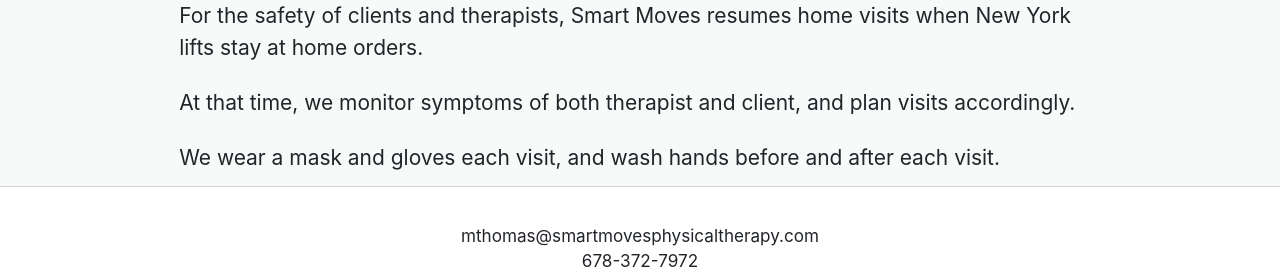
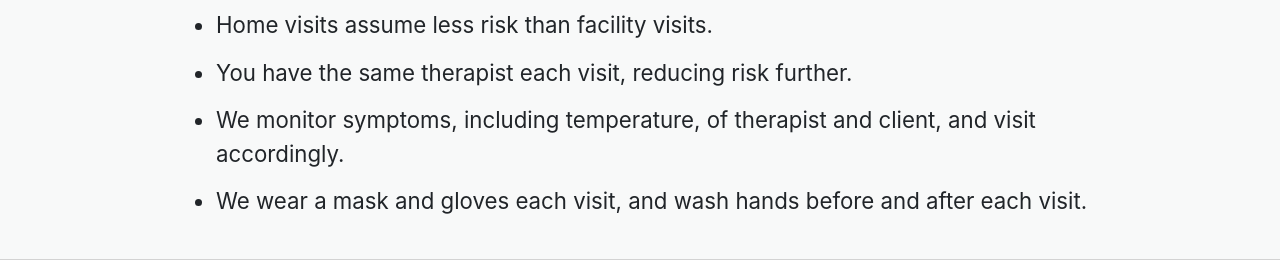
Before and after one commit to kudukacar/smart-blog, a Gatsby site: page /covid in a window 1280 px wide. Shown: the part 158-437 px from the top of the page. Built offline with nearby package versions, Linux system fonts and the light colour scheme; Gatsby itself is replaced by a stand-in of ours; some packages are replaced by stand-ins of ours.

Commit message:
change covid 19 response

```diff
--- a/package.json
+++ b/package.json
@@ -9,7 +9,7 @@
   },
   "dependencies": {
     "bootstrap": "^4.3.1",
-    "gatsby": "^2.17.11",
+    "gatsby": "^2.24.11",
     "gatsby-image": "^2.2.31",
     "gatsby-plugin-feed": "^2.3.20",
     "gatsby-plugin-google-analytics": "^2.1.25",
@@ -28,6 +28,7 @@
     "gatsby-transformer-sharp": "^2.3.3",
     "prismjs": "^1.17.1",
     "react": "^16.12.0",
+    "react-bootstrap": "^1.3.0",
     "react-dom": "^16.12.0",
     "react-helmet": "^5.2.1",
     "react-icons": "^3.8.0",
--- a/src/components/footer.js
+++ b/src/components/footer.js
@@ -11,9 +11,9 @@
     <div>678-372-7972</div>
     <div>Serves Queens, Nassau County, and Manhattan</div>
     <div>
-      <a href="https://www.facebook.com/floralparknewyork"><FaFacebook /></a>
-      <a href="https://twitter.com/movesphysical"><FaTwitter /></a>
-      <a href="https://www.linkedin.com/company/smart-moves-physical-therapy"><FaLinkedin /></a>
+      <a href="https://www.facebook.com/floralparknewyork" aria-label="facebook"><FaFacebook /></a>
+      <a href="https://twitter.com/movesphysical" aria-label="twitter"><FaTwitter /></a>
+      <a href="https://www.linkedin.com/company/smart-moves-physical-therapy" aria-label="linkedin"><FaLinkedin /></a>
     </div>
     <div className="copyright">©2019 BY SMART MOVES PHYSICAL THERAPY</div>
   </div>
--- a/src/pages/covid.js
+++ b/src/pages/covid.js
@@ -11,13 +11,24 @@
         description="Smart Moves Physical Therapy COVID-19 response"
       />
       <NavBar />
-      <div className="contact">
-        <div className="contactsection">
-          <div className="contactheader">COVID-19 Response</div>
-          <div className="contactinfo">For the safety of clients and therapists, Smart Moves resumes home visits when New York lifts stay at home orders.</div>
-          <div className="contactinfo">At that time, we monitor symptoms of both therapist and client, and plan visits accordingly.</div>
-          <div className="contactinfo">We wear a mask and gloves each visit, and wash hands before and after each visit.</div>
+      <div className="covid">
+        <div className="balanceheader">
+          COVID-19 Response: Smart Moves is open!
         </div>
+        <ul className="covidresponse">
+          <li>Home visits assume less risk than facility visits.</li>
+          <li>
+            You have the same therapist each visit, reducing risk further.
+          </li>
+          <li>
+            We monitor symptoms, including temperature, of therapist and
+            client, and visit accordingly.
+          </li>
+          <li>
+            We wear a mask and gloves each visit, and wash hands before and
+            after each visit.
+          </li>
+        </ul>
       </div>
       <Footer />
     </React.Fragment>
--- a/src/pages/index.js
+++ b/src/pages/index.js
@@ -74,7 +74,7 @@
               />
               <div>Our story</div>
             </div>
-            <p>A physical therapist since 1999, and frustrated with the hastened care at outpatient facilities, Manju Thomas turned to home visits to thoughtfully deliver high-quality one on one care.  She enjoys working with the older adult population to promote function, and return to activity.  She received her Master’s in Physical Therapy from Washington University in St. Louis (#1 ranked physical therapy school). She is licensed in New York, <a href="https://www.lsvtglobal.com/LSVTBig">LSVT BIG certified</a>, and is Otago trained for fall prevention.</p>
+            <p>A physical therapist since 1999, and frustrated with the hastened care at outpatient facilities, Manju Thomas turned to home visits to thoughtfully deliver high-quality one on one care.  She enjoys working with the older adult population to promote function, and return to activity.  She received a Bachelor's in Chemistry from Cornell University, a Master’s in Physical Therapy from Washington University (#1 ranked physical therapy school), and an MBA from Duke University. She is licensed in New York, <a href="https://www.lsvtglobal.com/LSVTBig">LSVT BIG certified</a>, and is Otago trained for fall prevention.</p>
           </div>
         </div>
       </div>
--- a/src/styles/global.css
+++ b/src/styles/global.css
@@ -290,3 +290,12 @@
 .contact > div {
   width: 100%;
 }
+
+.covidresponse {
+  font-size:calc(12px + .8vw);
+}
+
+.covid {
+  background-color: #F8F9F9;
+  padding: 2% 14%;
+}
```
Also changed, not shown: 1 other file.
